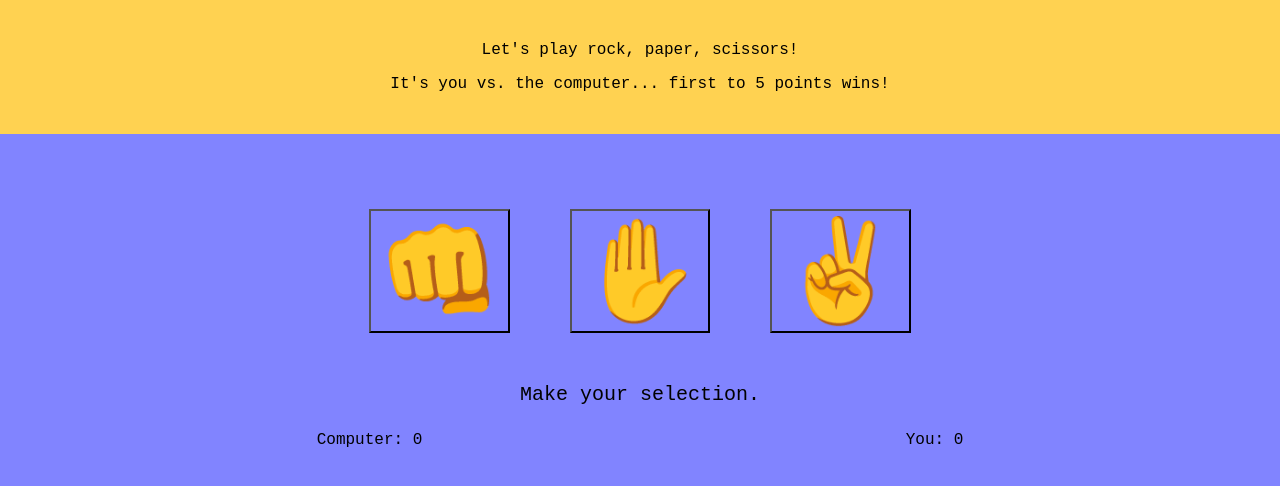
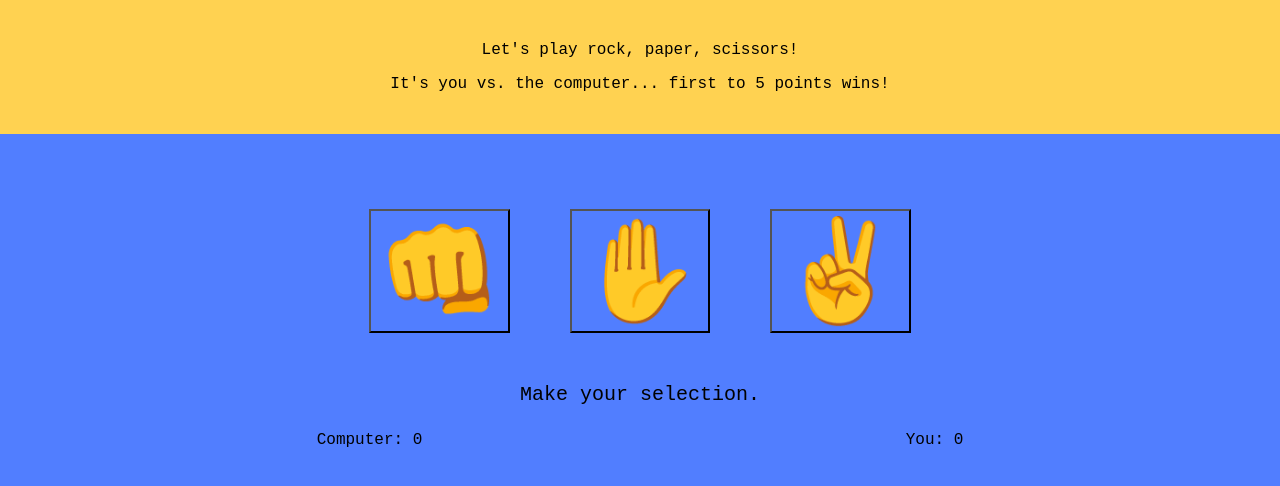
Before and after one commit to stirfry93/rock-paper-scissors, a plain HTML site: page index.html in a window 1280 px wide. Drawn offline with Linux system fonts and the light colour scheme.

Commit message:
Change color

```diff
--- a/style.css
+++ b/style.css
@@ -2,7 +2,7 @@ body {
     font-family: 'Courier New', Courier, monospace;
     text-align: center;
     margin: 0;
-    background-color: rgb(129, 132, 255);
+    background-color: rgb(81, 126, 255);
 }
 
 .header {
```
